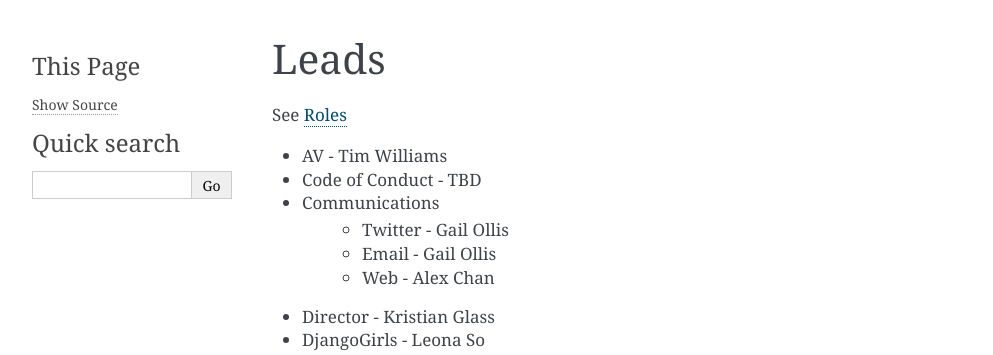
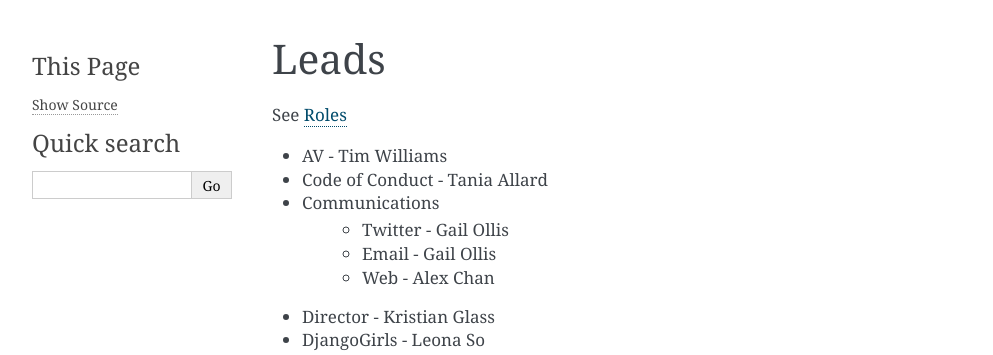
Before and after one commit to PyconUK/pyconuk-2020-internaldocs, a Sphinx documentation site: the page built from source/leads.rst, in a window 1280 px wide. Shown: the top 355 px of the page, without its empty margins (148-1141 px from the left). Built offline with Sphinx 7.4.7, drawn with Linux system fonts in a browser that asks for light colours.

Commit message:
Tania for Code of Conduct - thanks!

```diff
--- a/source/leads.rst
+++ b/source/leads.rst
@@ -4,7 +4,7 @@
 See :doc:`roles`
 
 * AV - Tim Williams
-* Code of Conduct - TBD
+* Code of Conduct - Tania Allard
 * Communications
     * Twitter - Gail Ollis
     * Email - Gail Ollis
```
